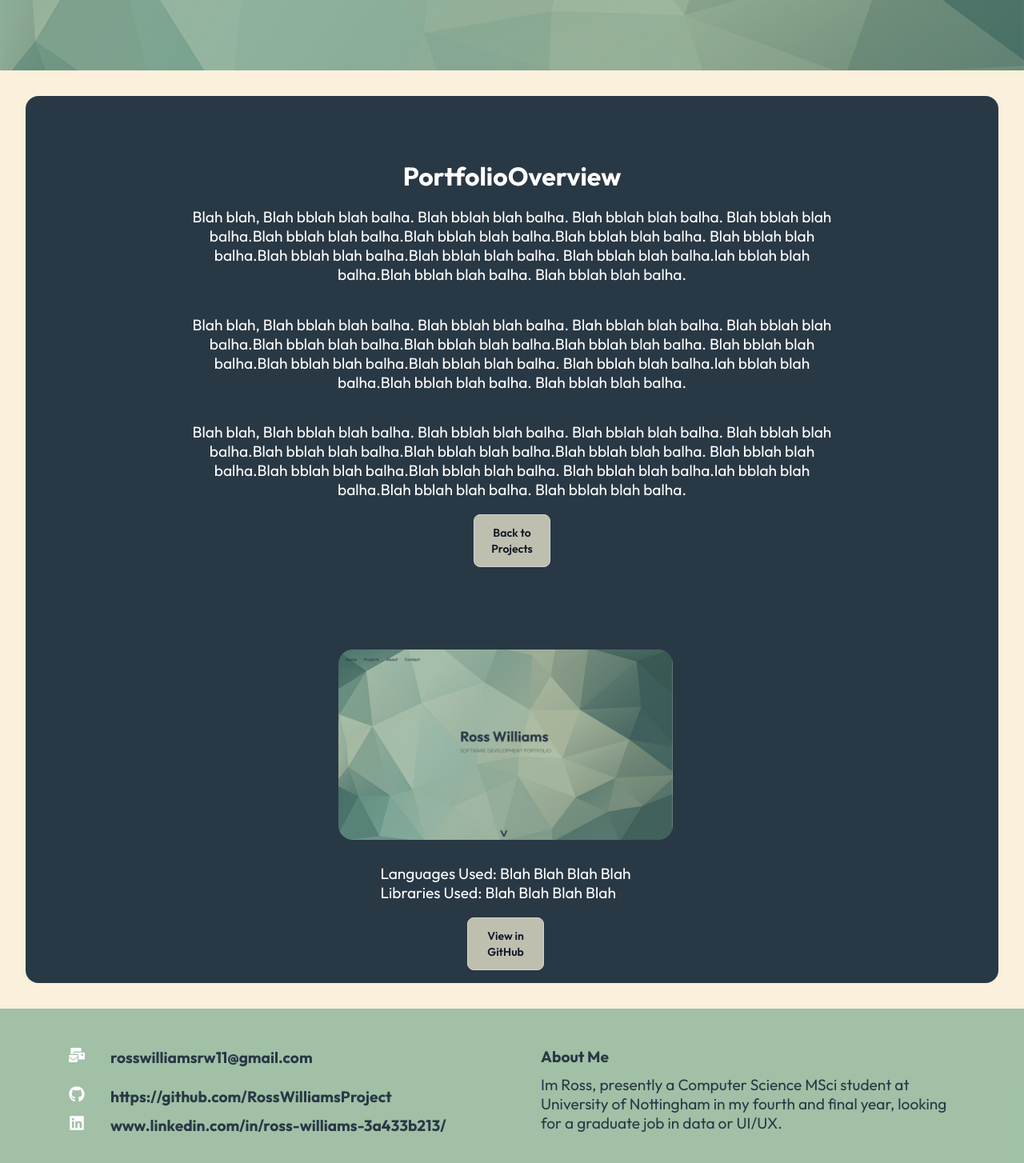
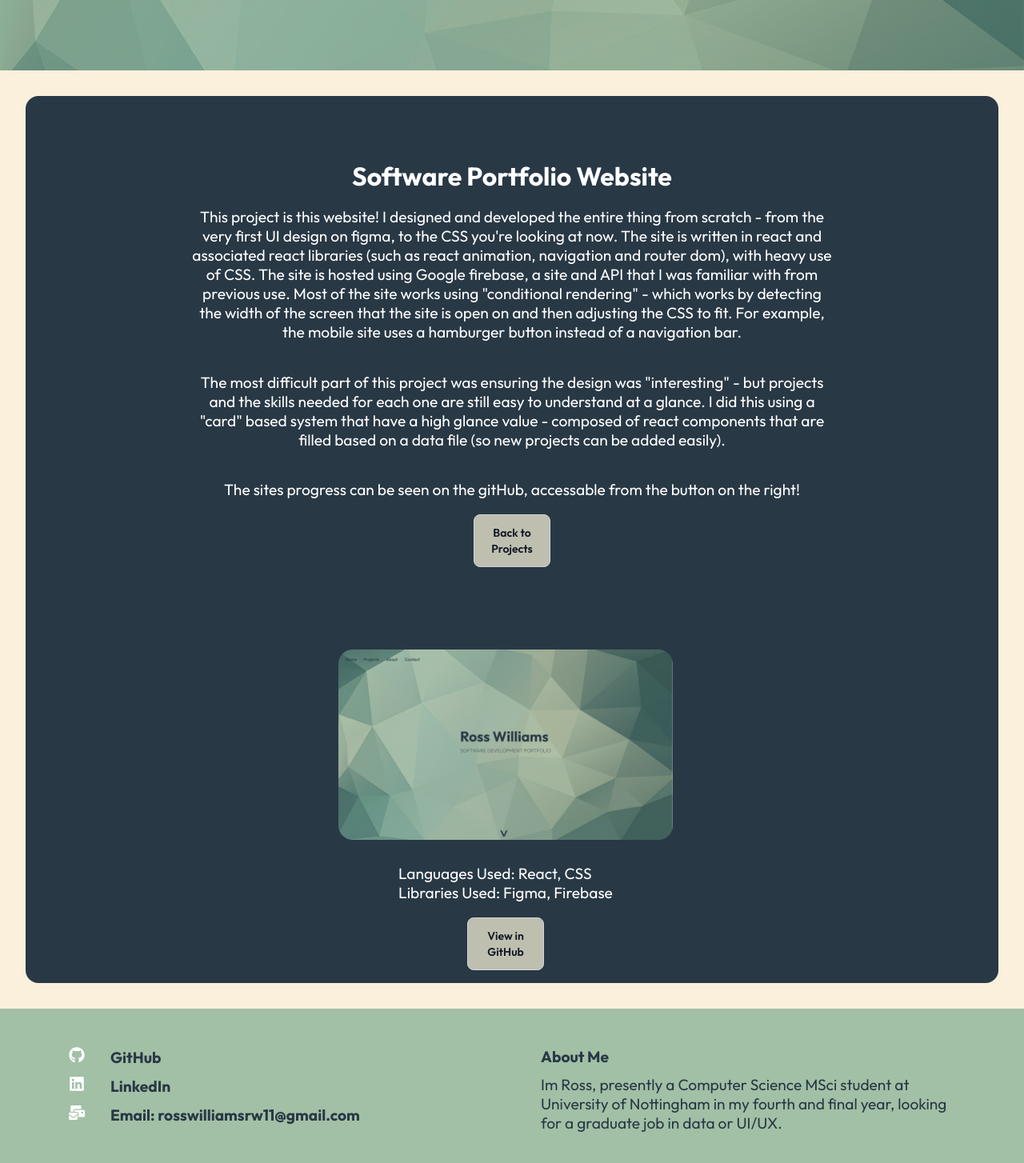
Before and after one commit to RossWilliamsProject/Portfolio-Site, a React (Create React App) app: page /PortfolioPage in a window 1280 px wide. Shown: the part 152-1606 px from the top of the page at 80% size. Built offline with nearby package versions, Linux system fonts and the light colour scheme.

Commit message:
v6.11 - portfolio site updated

```diff
--- a/src/Components/AboutComponents/AboutContent.js
+++ b/src/Components/AboutComponents/AboutContent.js
@@ -11,7 +11,7 @@ const AboutContent = () => {
                 </h1>
                 <p>
                     Presently a computer science masters sudent at the University of Nottingham in my fourth and final year.
-                    Predicted a First Class after achieving an average grade of 76% in my third year.
+                    Predicted a First Class after achieving a First Class in all graded years so far.
                     Now pursuing a career related to my primary interests in data science and human computer interaction.
                 </p>
                 <p>
--- a/src/Components/EducationComponents/EducationContent.js
+++ b/src/Components/EducationComponents/EducationContent.js
@@ -10,8 +10,7 @@ const EducatonContent = () => {
                     Formal Education
                 </h1>
                 <p>
-                    Msci Computer Science (University of Nottingham): First Class, Average Grade 73% <br></br>
-                    (76% average in 3rd year and 76% graded dissertation)
+                    Msci Computer Science (University of Nottingham): First Class (76% graded dissertation)
                     <br></br><br></br>
                     A-Levels (The Highfield School): A* A A in Computer Science, Maths and Physics
                     <br></br><br></br>
--- a/src/Components/FooterComponents/Footer.js
+++ b/src/Components/FooterComponents/Footer.js
@@ -7,28 +7,36 @@ const Footer = () => {
         <div className="footer">
             <div className="footer-container">
                 <div className="left">
+                    <div className="GitHub">
+                        <h4>
+                            <a href="https://github.com/RossWilliamsProject">
+                                <FaGithub size={20} style={{
+                                    color: "#fff", marginRight: "2rem"
+                                }} />
+                            </a>
+                            <a href="https://github.com/RossWilliamsProject">
+                                GitHub
+                            </a>
+                        </h4>
+                    </div>
+                    <div className="LinkedIn">
+                        <h4 href='https://www.linkedin.com/in/ross-williams-3a433b213/'>
+                            <a href='https://www.linkedin.com/in/ross-williams-3a433b213/'>
+                                <FaLinkedin size={20} style={{
+                                    color: "#fff", marginRight: "2rem"
+                                }} />
+                            </a>
+                            <a href="www.linkedin.com/in/ross-williams-3a433b213/">
+                                LinkedIn
+                            </a>
+                        </h4>
+                    </div>
                     <div className="email">
                         <h4 href='rosswilliamsrw11@gmail.com'>
                             <FaMailBulk size={20} style={{
                                 color: "#fff", marginRight: "2rem"
                             }} />
-                            rosswilliamsrw11@gmail.com
-                        </h4>
-                    </div>
-                    <div className="GitHub">
-                        <h4 href='https://github.com/RossWilliamsProject'>
-                            <FaGithub size={20} style={{
-                                color: "#fff", marginRight: "2rem"
-                            }} />
-                            https://github.com/RossWilliamsProject
-                        </h4>
-                    </div>
-                    <div className="LinkedIn">
-                        <h4 href='https://www.linkedin.com/in/ross-williams-3a433b213/'>
-                            <FaLinkedin size={20} style={{
-                                color: "#fff", marginRight: "2rem"
-                            }} />
-                            www.linkedin.com/in/ross-williams-3a433b213/
+                            Email: rosswilliamsrw11@gmail.com
                         </h4>
                     </div>
                 </div>
--- a/src/Components/FormComponents/Form.js
+++ b/src/Components/FormComponents/Form.js
@@ -59,12 +59,14 @@ const Form = () => {
                     </h4>
                 </div>
                 <div className="LinkedIn">
-                    <h4 href='https://www.linkedin.com/in/ross-williams-3a433b213/'>
-                        <FaLinkedin size={20} style={{
-                            color: "#000", marginRight: "2rem"
-                        }} />
-                        www.linkedin.com/in/ross-williams-3a433b213/
-                    </h4>
+                    <a href='https://www.linkedin.com/in/ross-williams-3a433b213/'>
+                        <h4>
+                            <FaLinkedin size={20} style={{
+                                color: "#000", marginRight: "2rem"
+                            }} />
+                            LinkedIn
+                        </h4>
+                    </a>
                 </div>
             </div>
         </div>
--- a/src/Components/ProjectOverviewComponents/DissertationOverview.js
+++ b/src/Components/ProjectOverviewComponents/DissertationOverview.js
@@ -8,7 +8,7 @@ const DissertationOverview = () => {
         <div className="overview">
             <div className="left">
                 <h1>
-                    DissertationOverview
+                    Learning Application Research
                 </h1>
                 <p>
                     This project was my dissertation - graded at 76%. The purpose of the study was to investigate the relationship between the use of gamification
--- a/src/Components/ProjectOverviewComponents/MealPlannerOverview.js
+++ b/src/Components/ProjectOverviewComponents/MealPlannerOverview.js
@@ -8,7 +8,7 @@ const MealPlannerOverview = () => {
         <div className="overview">
             <div className="left">
                 <h1>
-                    MealPlannerOverview
+                    Meal Planner Application
                 </h1>
                 <p>
                     The Meal Planner App was a project made in a small group under the compant Kainos
--- a/src/Components/ProjectOverviewComponents/PortfolioOverview.js
+++ b/src/Components/ProjectOverviewComponents/PortfolioOverview.js
@@ -8,28 +8,28 @@ const PortfolioOverview = () => {
         <div className="overview">
             <div className="left">
                 <h1>
-                    PortfolioOverview
+                    Software Portfolio Website
                 </h1>
                 <p>
-                    Blah blah, Blah bblah blah balha. Blah bblah blah balha. Blah bblah blah balha.
-                    Blah bblah blah balha.Blah bblah blah balha.Blah bblah blah balha.Blah bblah blah balha.
-                    Blah bblah blah balha.Blah bblah blah balha.Blah bblah blah balha.
-                    Blah bblah blah balha.lah bblah blah balha.Blah bblah blah balha.
-                    Blah bblah blah balha.
+                    This project is this website! I designed and developed the entire thing from
+                    scratch - from the very first UI design on figma, to the CSS you're looking at now.
+                    The site is written in react and associated react libraries (such as react animation, navigation
+                    and router dom), with heavy use of CSS. The site is hosted using Google firebase,
+                    a site and API that I was familiar with from previous use.
+                    Most of the site works using "conditional rendering" - which works by detecting the width of the screen
+                    that the site is open on and then adjusting the CSS to fit. For example, the mobile site uses a hamburger
+                    button instead of a navigation bar.
                 </p>
                 <p>
-                    Blah blah, Blah bblah blah balha. Blah bblah blah balha. Blah bblah blah balha.
-                    Blah bblah blah balha.Blah bblah blah balha.Blah bblah blah balha.Blah bblah blah balha.
-                    Blah bblah blah balha.Blah bblah blah balha.Blah bblah blah balha.
-                    Blah bblah blah balha.lah bblah blah balha.Blah bblah blah balha.
-                    Blah bblah blah balha.
+                    The most difficult part of this project was ensuring the design was "interesting" - but projects
+                    and the skills needed for each one are still easy to understand at a glance.
+                    I did this using a "card" based system that have a
+                    high glance value - composed of react components that are filled based on a data file
+                    (so new projects can be added easily).
                 </p>
                 <p>
-                    Blah blah, Blah bblah blah balha. Blah bblah blah balha. Blah bblah blah balha.
-                    Blah bblah blah balha.Blah bblah blah balha.Blah bblah blah balha.Blah bblah blah balha.
-                    Blah bblah blah balha.Blah bblah blah balha.Blah bblah blah balha.
-                    Blah bblah blah balha.lah bblah blah balha.Blah bblah blah balha.
-                    Blah bblah blah balha.
+
+                    The sites progress can be seen on the gitHub, accessable from the button on the right!
                 </p>
                 <Link to="/Projects">
                     <button className="btn"> Back to Projects </button>
@@ -41,9 +41,9 @@ const PortfolioOverview = () => {
                     <img src={portfolio} alt="portfolio" className="image" />
                 </div>
                 <p>
-                    Languages Used: Blah Blah Blah Blah
+                    Languages Used: React, CSS
                     <br></br>
-                    Libraries Used: Blah Blah Blah Blah
+                    Libraries Used: Figma, Firebase
                 </p>
                 <Link to="">
                     <button className="btn"> View in GitHub </button>
```
Also changed, not shown: src/Assets/mealplanner.jfif (added), 1 other file (tests, documents, lock files or other folders).
